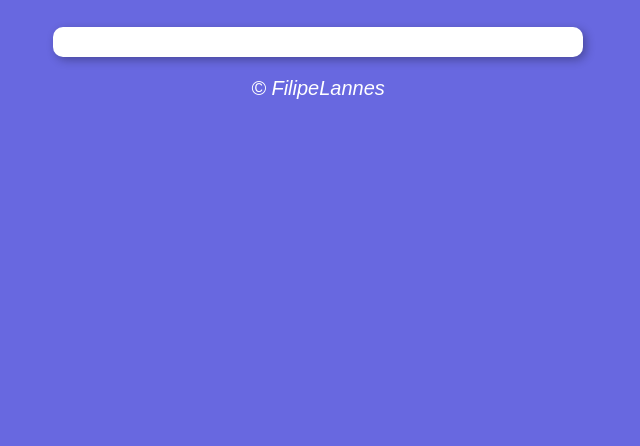
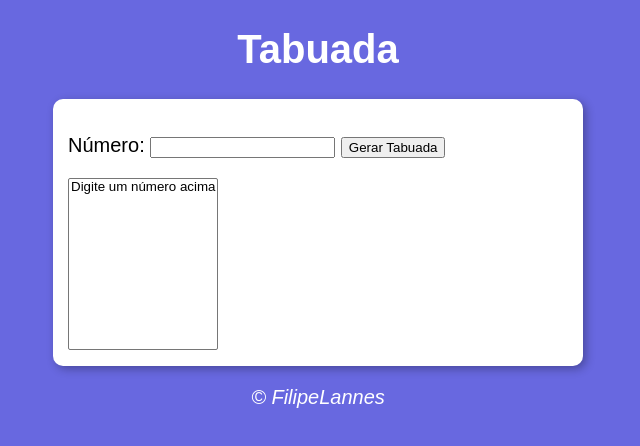
Before and after one commit to FilipeLannes/javascript, a plain HTML site: page aula14ex/modelo/ex017/modelo.html in a window 1280 px wide. Shown: the whole page, without its empty margins (322-962 px from the left). Drawn offline with Linux system fonts and the light colour scheme.

Commit message:
Criei o exercício 17

```diff
--- a/aula14ex/modelo/ex017/modelo.html
+++ b/aula14ex/modelo/ex017/modelo.html
@@ -3,19 +3,21 @@
 <head>
     <meta charset="UTF-8">
     <meta name="viewport" content="width=device-width, initial-scale=1.0">
-    <title>Hora do dia</title>
+    <title>Tabuada</title>
     <link rel="stylesheet" href="style.css">
 </head>
 <body>
     <header>
-        <h1></h1>
+        <h1>Tabuada</h1>
     </header>
     <section>
         <div>
-
+            <p>Número: <input type="number" name="num" id="txtn"> <input type="button" value="Gerar Tabuada" onclick="tabuada()"></p>
         </div>
         <div>
-
+            <select name="tabuada" id="seltab" size="10">
+                <option>Digite um número acima</option>
+            </select>
         </div>
     </section>
     <footer>
--- a/aula14ex/modelo/ex017/script.js
+++ b/aula14ex/modelo/ex017/script.js
@@ -0,0 +1,19 @@
+function tabuada() {
+    var num = document.getElementById('txtn')
+    var tab = document.getElementById('seltab')
+    if (num.value.length == 0) {
+        window.alert('Por favor, digite um número!')
+    } else {
+        var n = Number(num.value)
+        var c = 1
+        tab.innerHTML = ''
+        while (c <= 10) {
+            var item = document.createElement('option')
+            item.text = `${n} x ${c} = ${n*c}`
+            item.value = `tab${c}`
+            tab.appendChild(item)
+            c++
+        }
+    }
+
+}
```
